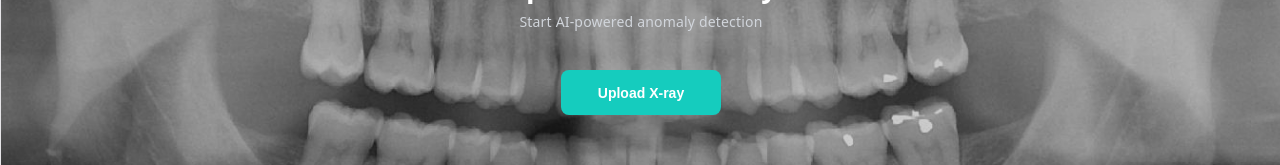
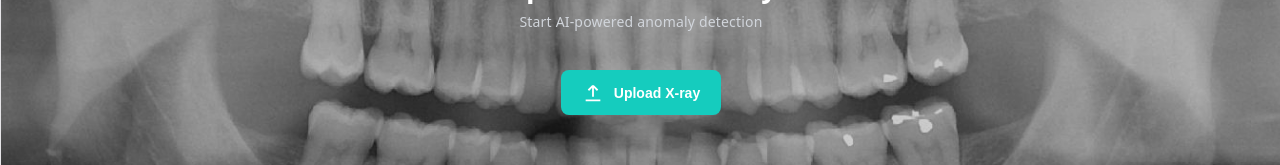
Before and after one commit to rebeccaa-11/dental-ai, a React (Vite) app in the folder dental-ui/: page / in a window 1280 px wide. Shown: the part 356-521 px from the top of the page. Built offline with nearby package versions, Linux system fonts and the light colour scheme.

Commit message:
fixing the placement

```diff
--- a/dental-ui/src/App.css
+++ b/dental-ui/src/App.css
@@ -59,7 +59,7 @@ html, body, #root {
 .xray-image {
   width: 100%;
   height: 100%;
-  object-fit: cover;
+  object-fit: contain;
 }
 
 /* START SCREEN */
--- a/dental-ui/src/App.jsx
+++ b/dental-ui/src/App.jsx
@@ -5,6 +5,9 @@ export default function App() {
   const [imageURL, setImageURL] = useState(null);
   const [imageFile, setImageFile] = useState(null);
   const [analyzed, setAnalyzed] = useState(false);
+
+  // 🔥 NEW (fix)
+  const [imageLoaded, setImageLoaded] = useState(false);
 
   const fileInputRef = useRef(null);
   const imageRef = useRef(null);
@@ -16,9 +19,9 @@ export default function App() {
   const [editOpen, setEditOpen] = useState(false);
   const [editValue, setEditValue] = useState("");
 
-
+  // =========================
   // UPLOAD
-
+  // =========================
   const handleUpload = (e) => {
     const file = e.target.files[0];
     if (file) {
@@ -27,12 +30,13 @@ export default function App() {
       setAnalyzed(false);
       setSelected(null);
       setReport("");
+      setImageLoaded(false); // 🔥 reset
     }
   };
 
-
+  // =========================
   // ANALYZE
-
+  // =========================
   const handleAnalyze = async () => {
     if (!imageFile) return;
 
@@ -71,9 +75,9 @@ export default function App() {
     }
   };
 
-
+  // =========================
   // EDIT / DELETE
-
+  // =========================
   const editDetection = (id) => {
     const item = detections.find((d) => d.id === id);
     setSelected(item);
@@ -95,9 +99,9 @@ export default function App() {
     setSelected(null);
   };
 
-
+  // =========================
   // REPORT
-
+  // =========================
   const generateReport = () => {
     let text = "AI Diagnostic Report\n\n";
     detections.forEach((d, index) => {
@@ -125,7 +129,11 @@ export default function App() {
                   className="upload-btn"
                   onClick={() => fileInputRef.current.click()}
                 >
-                  Upload X-ray
+                  <svg className="upload-icon" viewBox="0 0 24 24">
+                    <path d="M12 16V4M12 4L7 9M12 4L17 9" stroke="white" strokeWidth="2"/>
+                    <path d="M4 20H20" stroke="white" strokeWidth="2"/>
+                  </svg>
+                  <span className="upload-text">Upload X-ray</span>
                 </button>
               </div>
 
@@ -156,17 +164,21 @@ export default function App() {
                 src={imageURL}
                 alt="xray"
                 className="xray-image"
+                onLoad={() => setImageLoaded(true)} // 🔥 FIX
               />
 
-              {/*  OVERLAY */}
-              {analyzed && imageRef.current && (
+              {/* OVERLAY */}
+              {analyzed && imageLoaded && imageRef.current && (
                 <svg className="overlay">
 
                   {detections.map((d) => {
                     const img = imageRef.current;
 
-                    const scaleX = img.clientWidth / img.naturalWidth;
-                    const scaleY = img.clientHeight / img.naturalHeight;
+                    // 🔥 FIX HERE (VERY IMPORTANT)
+                    const rect = img.getBoundingClientRect();
+
+                    const scaleX = rect.width / img.naturalWidth;
+                    const scaleY = rect.height / img.naturalHeight;
 
                     const x = d.x1 * scaleX;
                     const y = d.y1 * scaleY;
@@ -180,7 +192,6 @@ export default function App() {
                     return (
                       <g key={d.id} onClick={() => setSelected(d)}>
 
-                        {/* MASK */}
                         {points && (
                           <polygon
                             points={points}
@@ -188,7 +199,6 @@ export default function App() {
                           />
                         )}
 
-                        {/* BBOX */}
                         <rect
                           x={x}
                           y={y}
```
